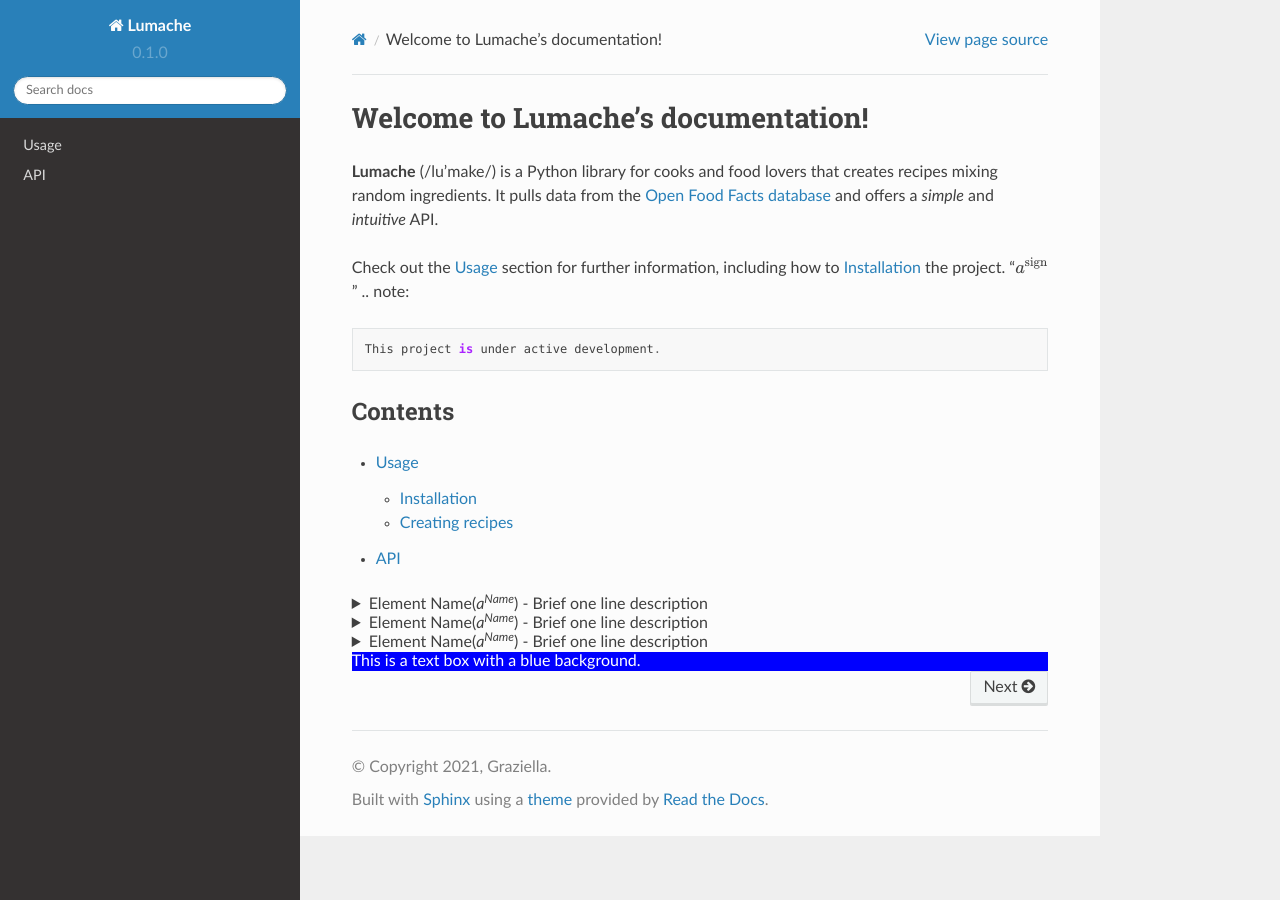
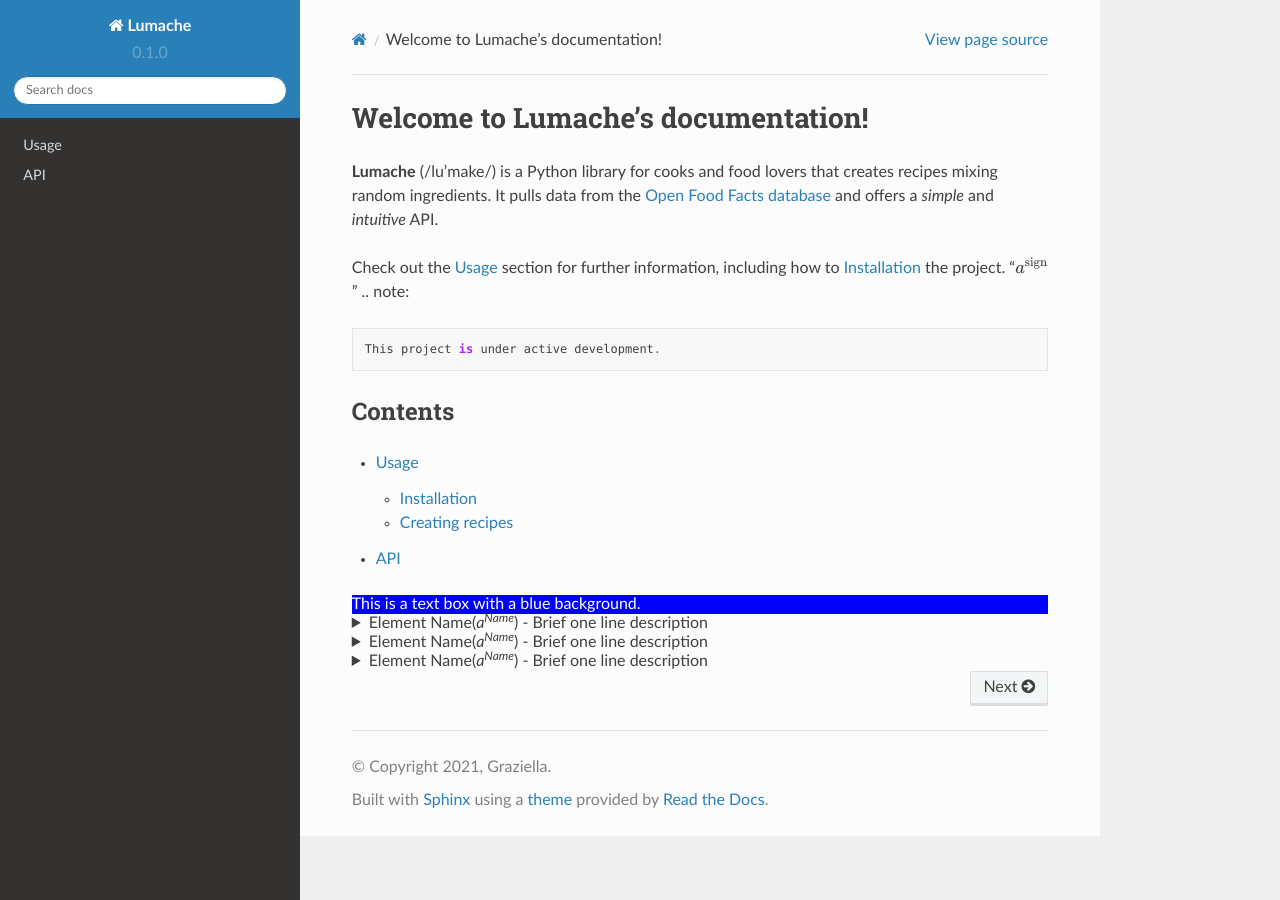
Before and after one commit to HaomiaoLuoLlanio/doc_beginning, a Sphinx documentation site: the page built from docs/source/index.rst, in a window 1280 px wide. Built offline with Sphinx 7.4.7 and the Read the Docs theme 2.0.0, drawn with Linux system fonts in a browser that asks for light colours.

Commit message:
Update index.rst

```diff
--- a/docs/source/index.rst
+++ b/docs/source/index.rst
@@ -21,6 +21,11 @@
    usage
    api
 
+.. raw:: html
+
+  <div style="background-color: blue; color: white;">
+    This is a text box with a blue background.
+  </div>
 
 .. raw:: html
 
@@ -44,10 +49,3 @@
      Details:<br>
      Examples:<br>
    </details>
-
-
-.. raw:: html
-
-  <div style="background-color: blue; color: white;">
-    This is a text box with a blue background.
-  </div>
```
